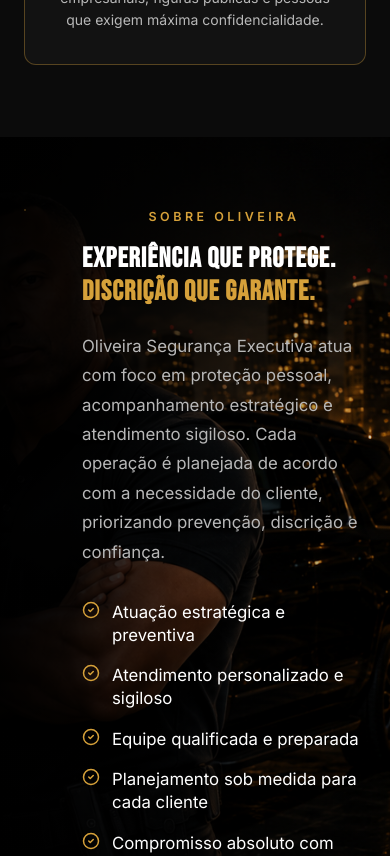
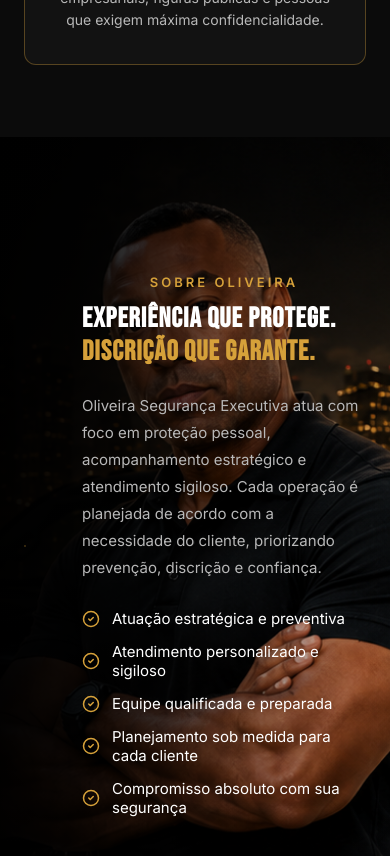
Before and after one commit to samuarchanjo-cloud/oliveira-seguranca-executiva, a React (Vite) app: page / in a window 390 px wide. Shown: the part 2360-3216 px from the top of the page. Built offline with nearby package versions, Linux system fonts and the light colour scheme.

Commit message:
ajustes para versao mobile

```diff
--- a/src/styles/about.css
+++ b/src/styles/about.css
@@ -157,56 +157,7 @@
 }
 
 @media (max-width: 768px) {
-  .about__stats,
-  .about__statsBar,
-  .about__stats-bar,
-  .stats-grid {
-    display: none !important;
-  }
-
-  .about {
-    min-height: auto;
-    padding-bottom: 90px;
-  }
-
-  .about__inner {
-    min-height: auto;
-    padding-top: 96px;
-    padding-bottom: 40px;
-    align-items: flex-start;
-  }
-
-  .about__content {
-    max-width: 100%;
-  }
-
-  .about .section-eyebrow {
-    text-align: center;
-    font-size: 0.78rem;
-    letter-spacing: 0.28em;
-    margin-bottom: 18px;
-  }
-
-  .about .section-title-left {
-    text-align: center;
-    font-size: clamp(2.2rem, 10vw, 3.4rem);
-    line-height: 1.05;
-    margin-bottom: 28px;
-  }
-
-  .about__text {
-    font-size: 1.05rem;
-    line-height: 1.75;
-  }
-
-  .about__list {
-    gap: 18px;
-    margin-top: 34px;
-  }
-
-  .about__list li {
-    font-size: 1.05rem;
-    line-height: 1.35;
-    align-items: flex-start;
+  .about__bg {
+    background-position: 82% center;
   }
 }
```
